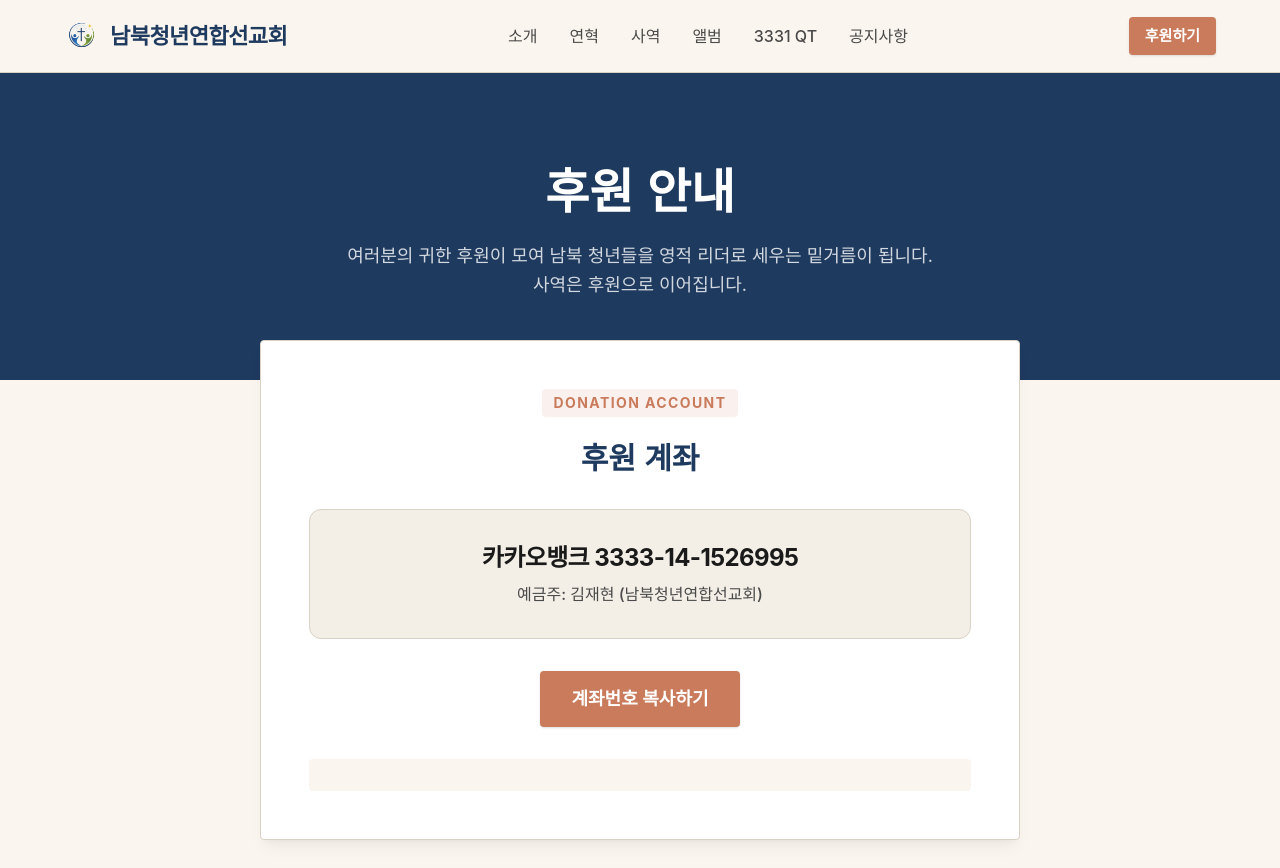
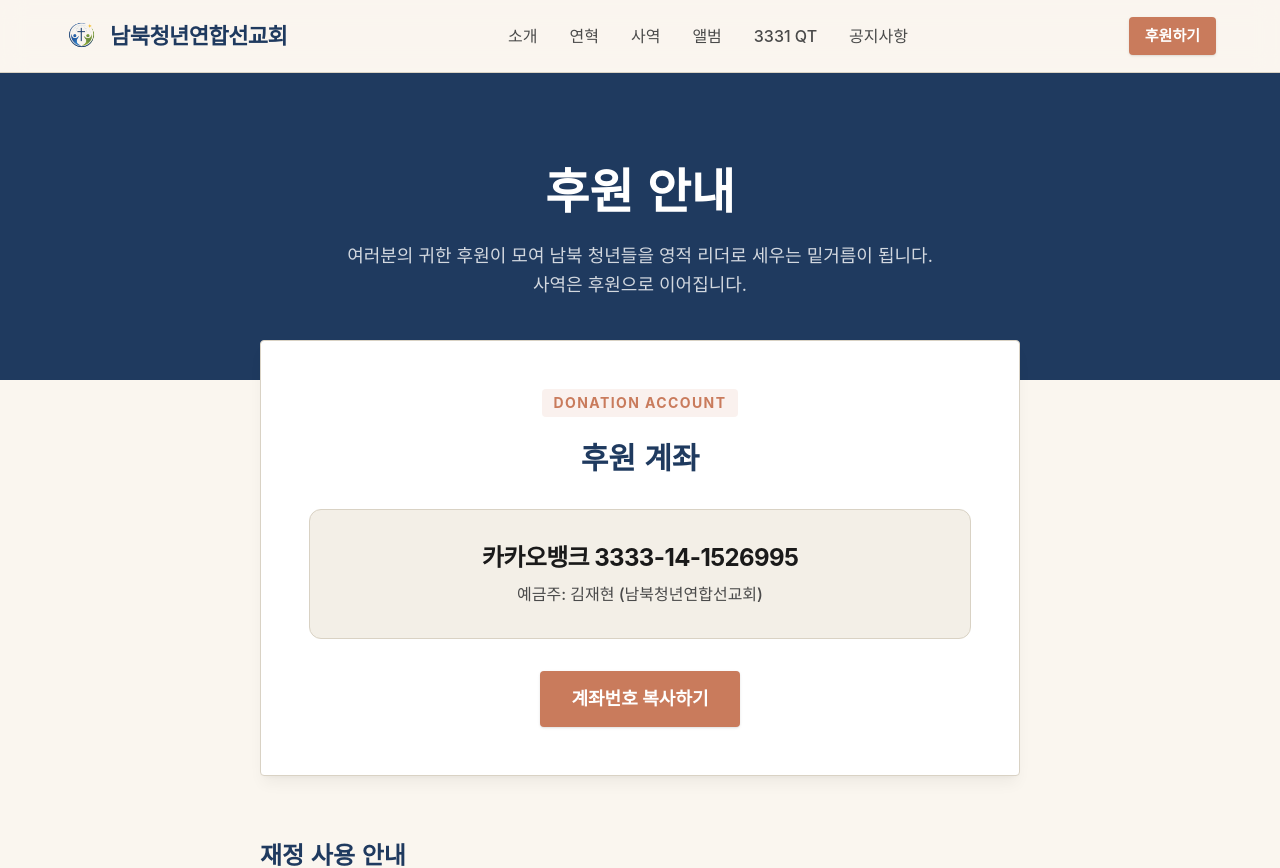
Before and after one commit to kimno1919-bit/nk, a Next.js app: page /support in a window 1280 px wide. Shown: the top 868 px of the page. Built offline with nearby package versions, Linux system fonts and the light colour scheme; a web font is replaced by a local one.

Commit message:
fix: 후원 페이지 내 불필요한 빈 태그 제거

```diff
--- a/src/app/support/page.tsx
+++ b/src/app/support/page.tsx
@@ -44,9 +44,6 @@ export default function SupportPage() {
           >
             {copied ? "복사 완료!" : "계좌번호 복사하기"}
           </Button>
-
-          <p className="mt-8 text-sm text-ink-2/80 bg-paper-cream p-4 rounded text-center">
-          </p>
         </Card>
 
         <div className="mt-16 space-y-12">
```
